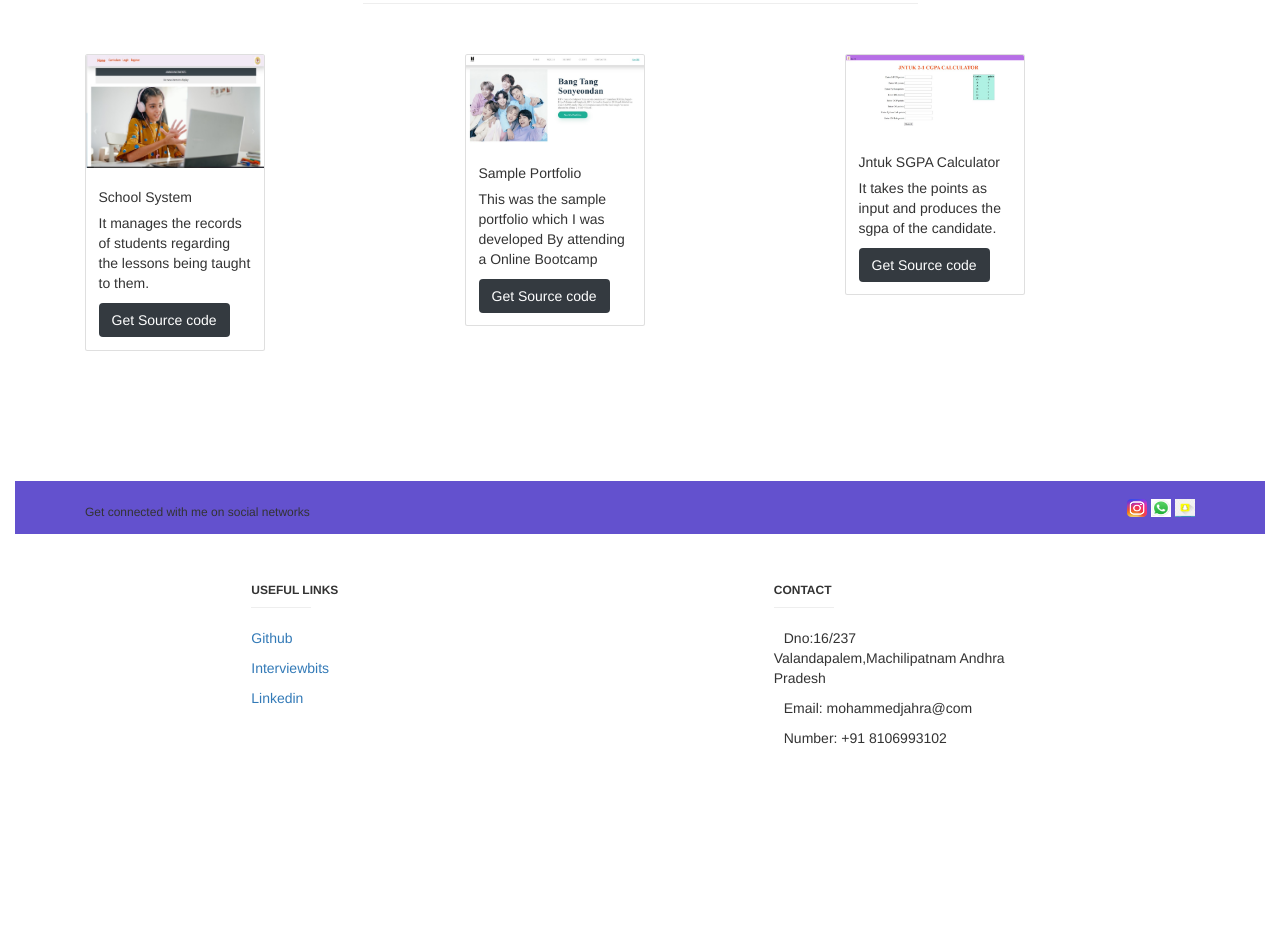
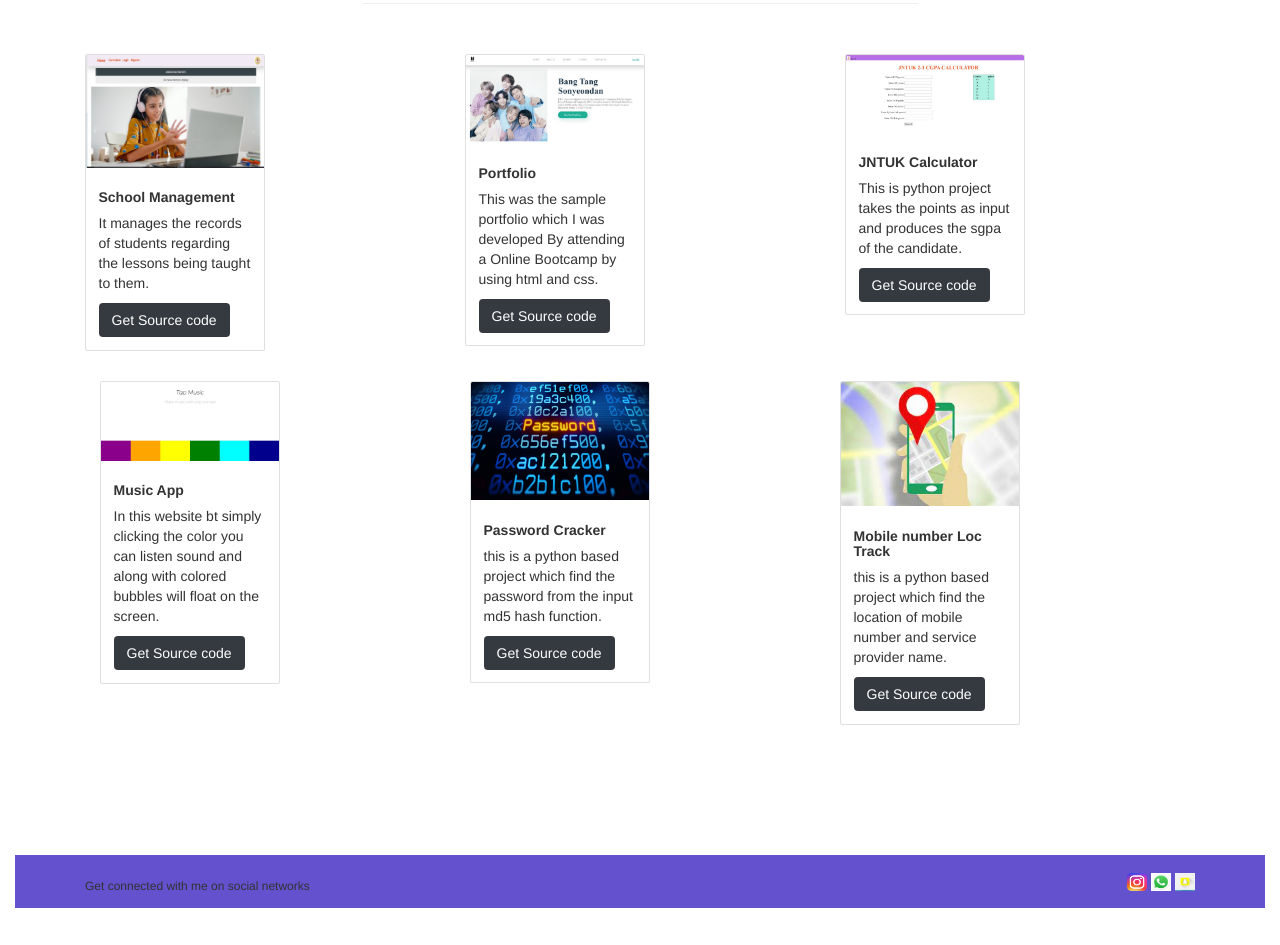
Before and after one commit to Jahra-MD/portfolio, a plain HTML site: page index.html in a window 1280 px wide. Shown: the part 2104-3049 px from the top of the page. Before the commit the page ends 2862 px from the top, so only its background shows below. Drawn offline with nearby package versions, Linux system fonts and the light colour scheme.

Commit message:
added few projects

```diff
--- a/index.html
+++ b/index.html
@@ -63,9 +63,10 @@
        <h2> Wanna Know me?</h2>
        <hr>
        <p>
-         My Name is Jahra ,I'm from Machilipatnam. Presently persuing graduation from Gayatri
-         vidya Parishad college of Engineering for women(GVPCEW) in Visakhapatnam.
-         I was very much interested in web development and cyber security projects
+         My Name is Jahra ,I'm from Machilipatnam.I studied in KV where we were encouraged both in
+         Acdemics as well as other co-curricular Activities.Leadership always placed a major role in my life.
+         I worked as school captain.I was always consistent in my studies and always be in top 10.I was quite
+         good at programming in c++ and python.
        </p>
        <button class="btn w-50">
          <a href="#">Know More</a>
@@ -105,7 +106,7 @@
       <div class="card" style="width: 18rem;">
         <img src="project1.jpg" class="card-img-top" alt="...">
         <div class="card-body">
-          <h5 class="card-title">School System</h5>
+          <h5 class="card-title"><strong>School Management</strong></h5>
           <p class="card-text">It manages the records of students regarding the lessons being taught to them.
           </p>
           <a href="https://github.com/Jahra-MD/schoolms" class="btn btn-dark">Get Source code</a>
@@ -116,8 +117,10 @@
       <div class="card" style="width: 18rem;">
         <img src="project2.jpg" class="card-img-top" alt="...">
         <div class="card-body">
-          <h5 class="card-title">Sample Portfolio</h5>
-          <p class="card-text">This was the sample portfolio which I was developed By attending a Online Bootcamp</p>
+          <h5 class="card-title"><strong>Portfolio</strong></h5>
+          <p class="card-text">This was the sample portfolio which I was developed By attending a Online Bootcamp
+            by using html and css.
+          </p>
           <a href="https://github.com/Jahra-MD/Jahra-MD.github.io" class="btn btn-dark">Get Source code</a>
         </div>
       </div>
@@ -126,14 +129,49 @@
       <div class="card" style="width: 18rem;">
         <img src="project3.jpg" class="card-img-top" alt="...">
         <div class="card-body">
-          <h5 class="card-title">Jntuk SGPA Calculator</h5>
-          <p class="card-text">It takes the points as input and produces the sgpa of the candidate.</p>
+          <h5 class="card-title"><strong>JNTUK Calculator</strong></h5>
+          <p class="card-text">This is python project takes the points as input and produces the sgpa of the candidate.</p>
           <a href="https://github.com/Jahra-MD/JntukCgpaCal" class="btn btn-dark">Get Source code</a>
         </div>
       </div>
     </div>
   </div>
-
+  <div class="col-lg-4 col-md-6 col-12 pb-5">
+    <div class="card" style="width: 18rem;">
+      <img src="project4.jpg" class="card-img-top" alt="...">
+      <div class="card-body">
+        <h5 class="card-title"><strong>Music App</strong></h5>
+        <p class="card-text">In this website bt simply clicking the color you can listen sound and along with
+          colored bubbles will float on the screen.
+        </p>
+        <a href="https://github.com/Jahra-MD/music-app" class="btn btn-dark">Get Source code</a>
+      </div>
+    </div>
+  </div>
+  <div class="col-lg-4 col-md-6 col-12 pb-5">
+    <div class="card" style="width: 18rem;">
+      <img src="project5.jpg" class="card-img-top" alt="...">
+      <div class="card-body">
+        <h5 class="card-title"><strong>Password Cracker</strong></h5>
+        <p class="card-text">this is a python based project which find the password from the input
+          md5 hash function.
+        </p>
+        <a href="https://github.com/Jahra-MD/password-cracker" class="btn btn-dark">Get Source code</a>
+      </div>
+    </div>
+  </div>
+  <div class="col-lg-4 col-md-6 col-12 pb-5">
+    <div class="card" style="width: 18rem;">
+      <img src="project6.jpg" class="card-img-top" alt="...">
+      <div class="card-body">
+        <h5 class="card-title"><strong>Mobile number Loc Track</strong></h5>
+        <p class="card-text">this is a python based project which find the location of mobile number and service
+          provider name.
+        </p>
+        <a href="https://github.com/Jahra-MD/phone_no_location_tracker" class="btn btn-dark">Get Source code</a>
+      </div>
+    </div>
+  </div>
 </div>
 <!-- service end -->
  <!-- footer start -->
```
Also changed, not shown: project4.jpg (added), project5.jpg (added), project6.jpg (added).
